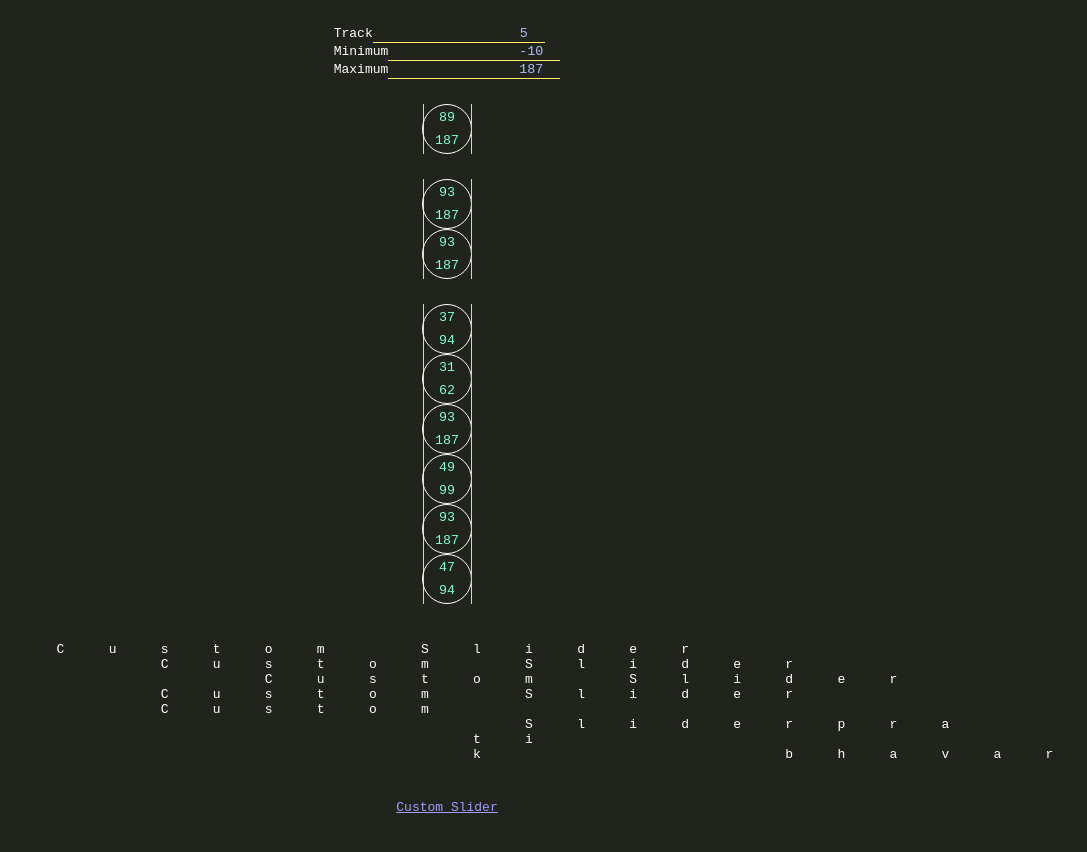
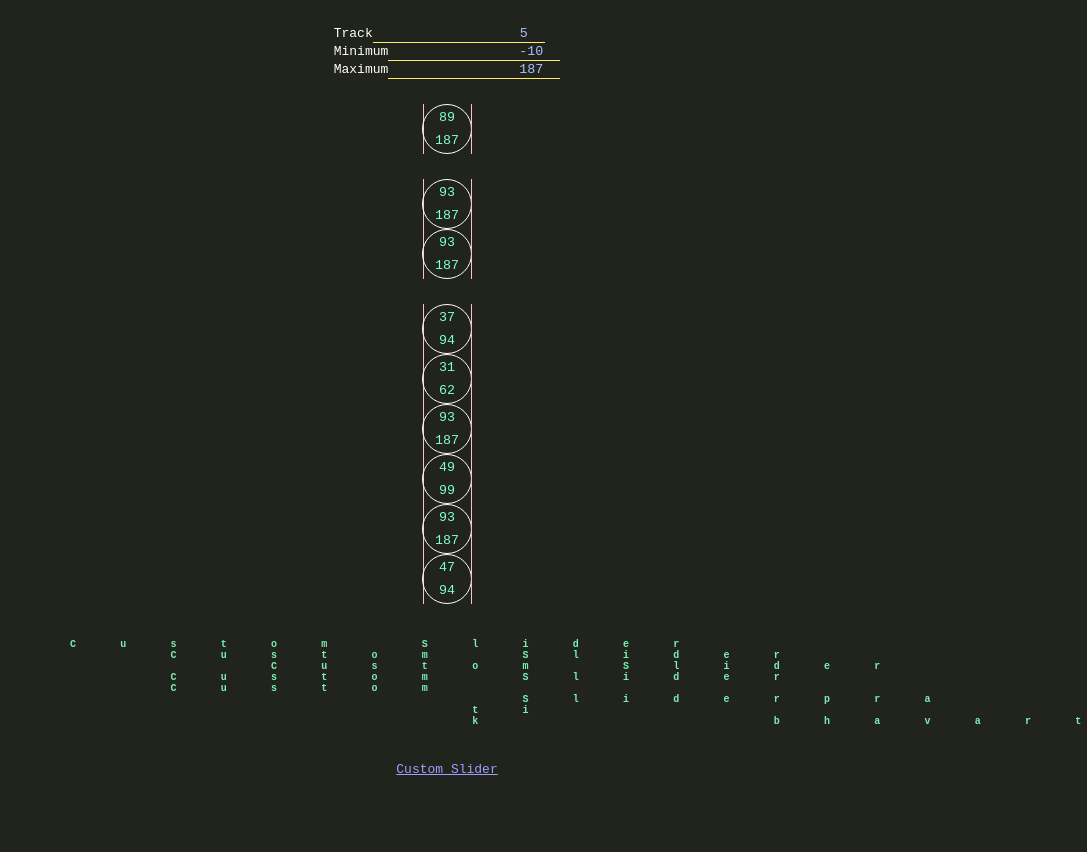
Before and after one commit to pratikbhavarthe/custom-slider, a React (Create React App) app: page / in a window 1280 px wide. Shown: the top 852 px of the page, without its empty margins (193-1280 px from the left). After the commit the page ends 827 px from the top, so only its background shows below. Built offline with nearby package versions, Linux system fonts and the light colour scheme.

Commit message:
style adjustments for 'pre' elements 😶‍🌫️

```diff
--- a/src/App.css
+++ b/src/App.css
@@ -35,3 +35,11 @@ input {
   min-width: none;
   width: fill-available;
 }
+
+pre {
+  color: #7befb2;
+  font-family: monospace;
+  font-size: 10px;
+  font-weight: bold;
+  transition: 350ms cubic-bezier(0.25, 0.8, 0.25, 1);
+}
```
